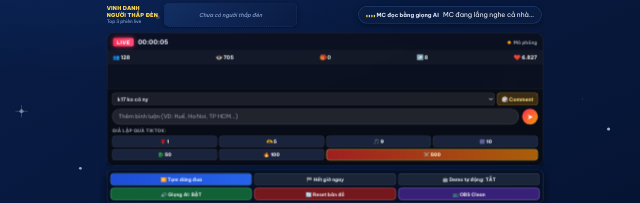
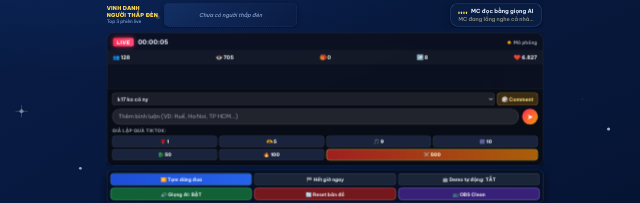
Before and after one commit to covipga-hash/thap-sang-ban-do-vn-live, a plain HTML site: page index.html in a window 1280 px wide. Shown: the part 591-794 px from the top of the page, 315-955 px from the left. Drawn offline with Linux system fonts and the light colour scheme.

Commit message:
Port continuous-MC patch (Hikaru): MC speaks gifts/relight/reset/idle + subtitle

```diff
--- a/css/styles.css
+++ b/css/styles.css
@@ -988,7 +988,8 @@ body.clean-toggle-active .tt-gift-toasts:empty {
    ========================================================= */
 .game-footer {
   margin-top: 10px;
-  height: 64px;
+  min-height: 64px;
+  height: auto;
   flex-shrink: 0;
   display: flex;
   align-items: center;
@@ -1116,14 +1117,38 @@ body.clean-toggle-active .tt-gift-toasts:empty {
 .mc-badge {
   flex-shrink: 0;
   display: flex;
-  align-items: center;
-  gap: 10px;
-  padding: 10px 18px;
-  border-radius: 999px;
+  flex-direction: column;
+  align-items: flex-start;
+  gap: 2px;
+  padding: 8px 18px;
+  border-radius: 18px;
   background: rgba(11, 30, 68, 0.88);
   border: 1px solid rgba(112, 170, 255, 0.35);
   box-shadow: 0 4px 16px rgba(0, 0, 0, 0.38);
   transition: border-color 0.25s ease, box-shadow 0.25s ease;
+  max-width: 520px;
+}
+
+.mc-top-row {
+  display: flex;
+  align-items: center;
+  gap: 10px;
+}
+
+.mc-speech-line {
+  font-size: 13px;
+  font-weight: 600;
+  line-height: 1.35;
+  color: #ffe9a8;
+  max-width: 480px;
+  white-space: nowrap;
+  overflow: hidden;
+  text-overflow: ellipsis;
+  min-height: 17px;
+}
+
+.mc-speech-line.is-idle {
+  opacity: 0.55;
 }
 
 .mc-badge.is-speaking {
```
